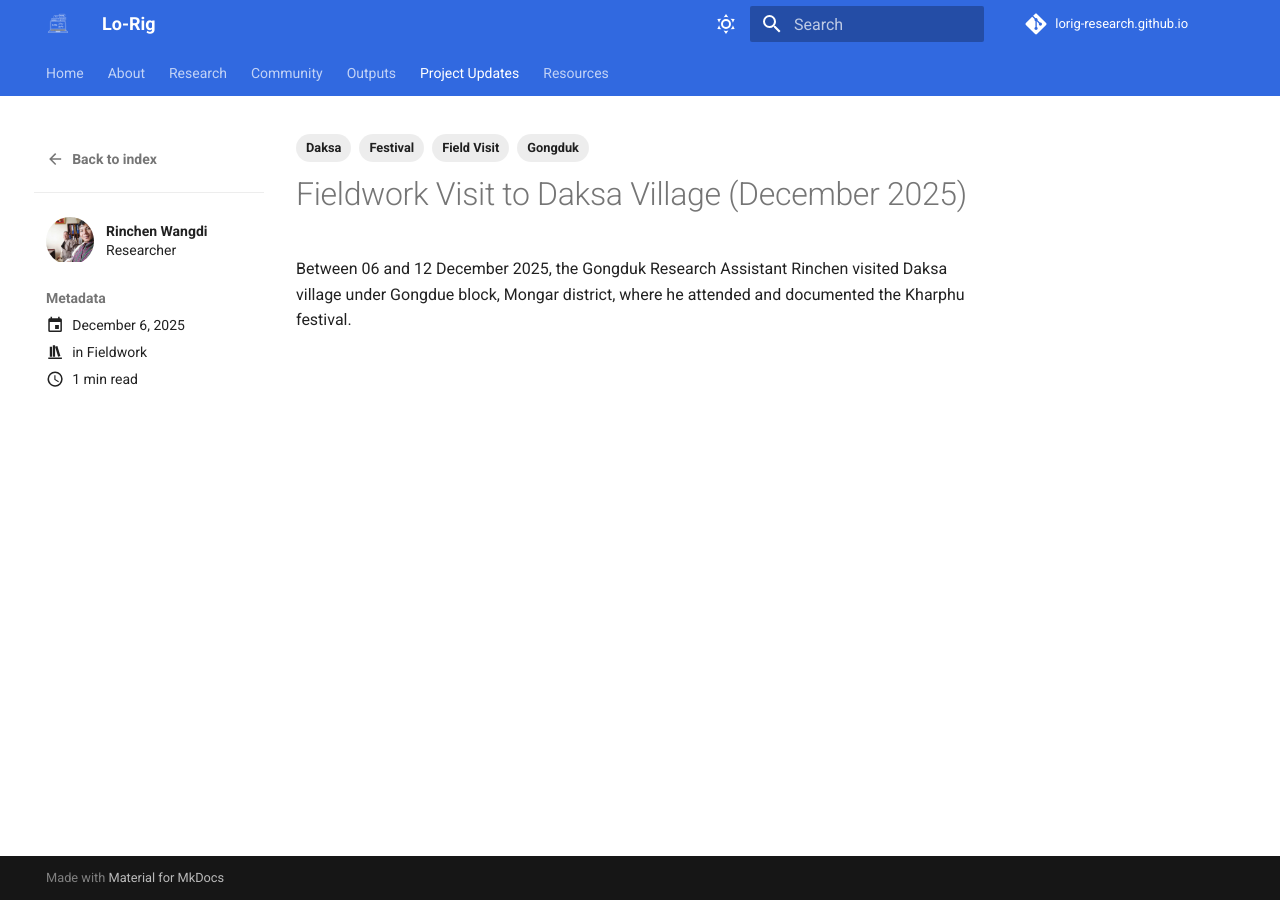
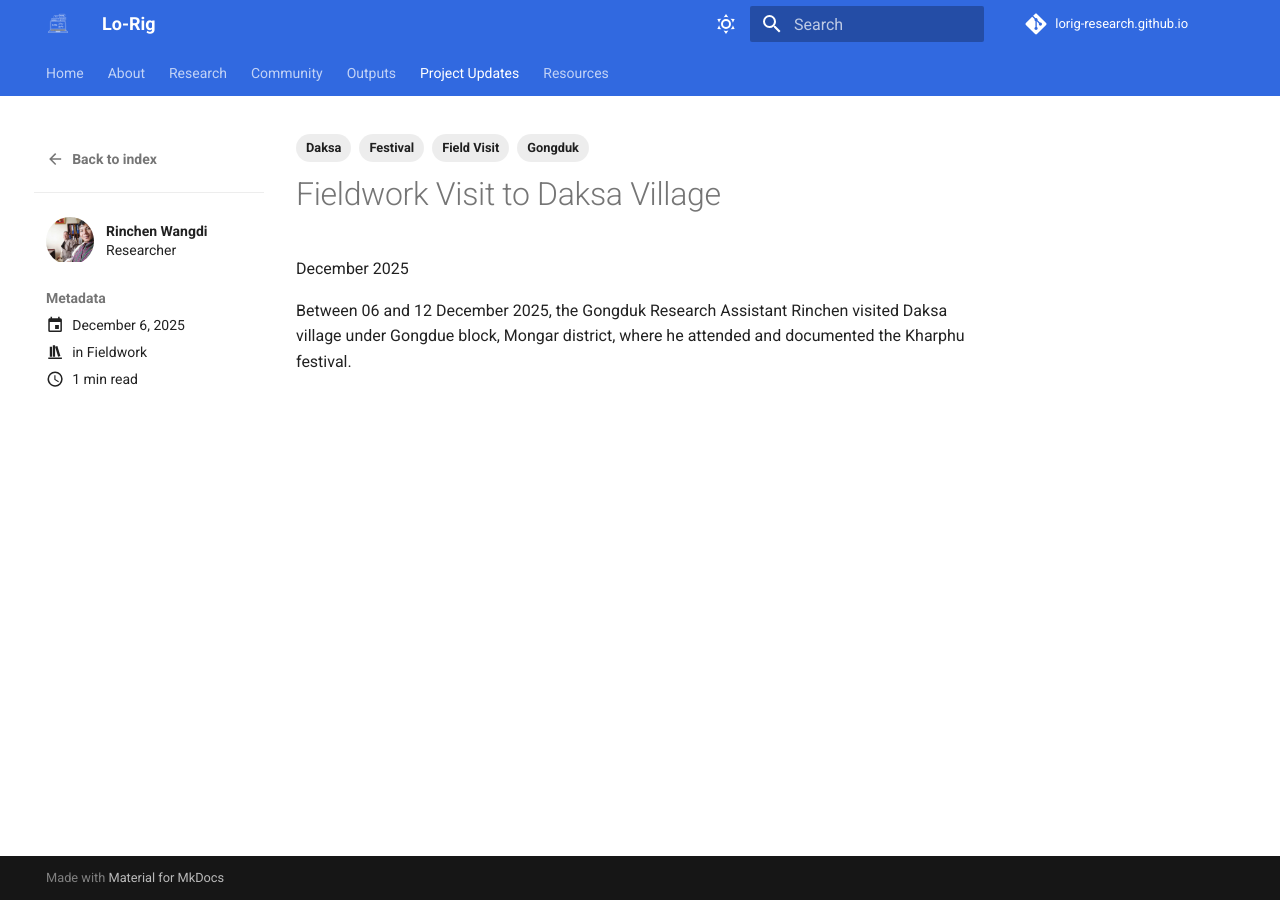
Before and after one commit to lorig-research/lorig-research.github.io, an MkDocs documentation site: the page built from docs/updates/posts/2025_12_06-fieldwork_daksa.md, in a window 1280 px wide. Built offline with MkDocs 1.6.1 and Material for MkDocs 9.7.7, drawn with Linux system fonts in a browser that asks for light colours; comment, search, counter and statistics services are not loaded; part of the change alters nothing that is shown.

```diff
--- a/docs/updates/posts/2025_12_06-fieldwork_daksa.md
+++ b/docs/updates/posts/2025_12_06-fieldwork_daksa.md
@@ -9,8 +9,10 @@ tags:
   - Festival
 authors:
   - rinchen_wangdi
+slug: 202510-fieldwork-daksa
 ---
 
-# Fieldwork Visit to Daksa Village (December 2025)
+# Fieldwork Visit to Daksa Village
+December 2025
 
 Between 06 and 12 December 2025, the Gongduk Research Assistant Rinchen visited Daksa village under Gongdue block, Mongar district, where he attended and documented the Kharphu festival.
```
